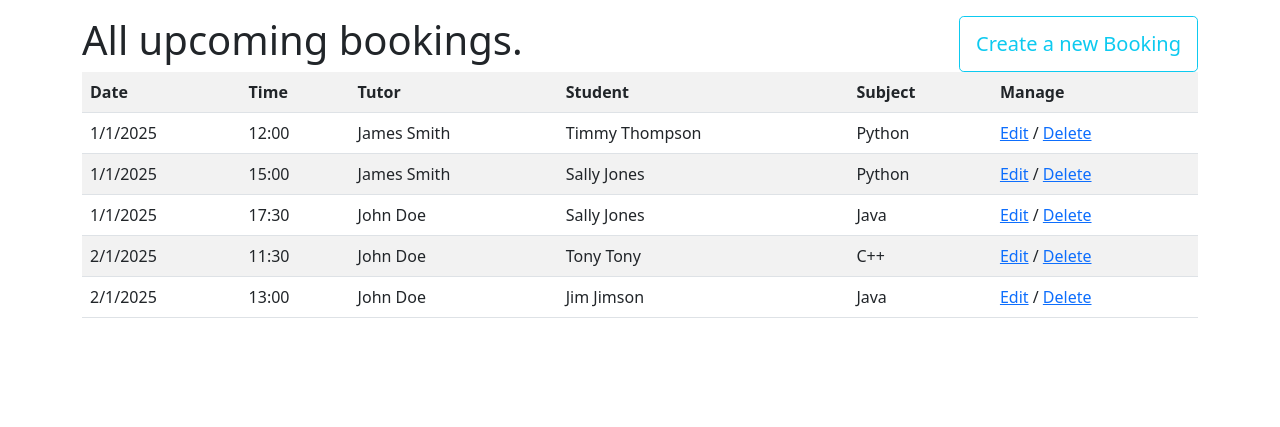
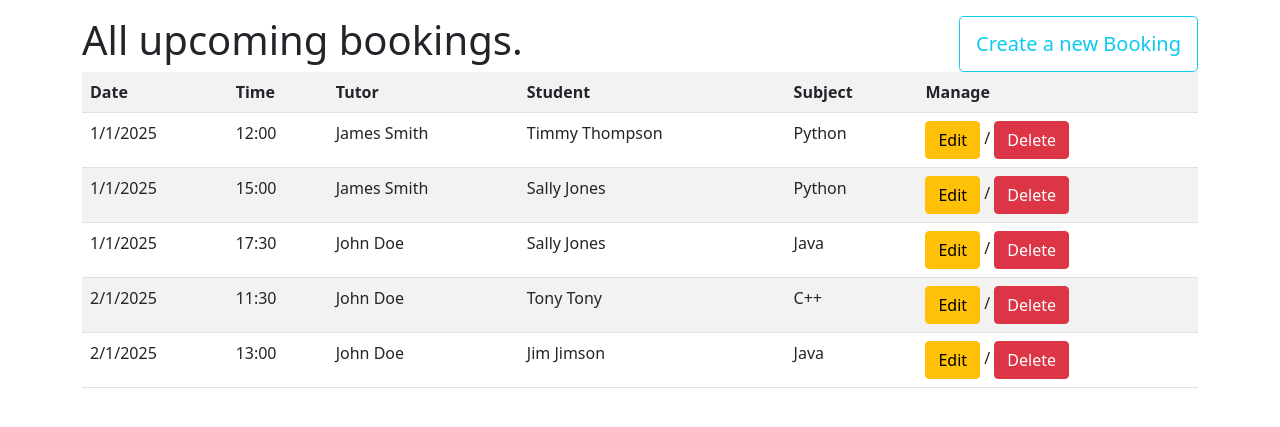
Before and after one commit to izzieyip/SEG-smallgroup, a Django app: template tutorials/templates/view_bookings.html in a window 1280 px wide. Shown: the part 56-483 px from the top of the page. Run offline with Django 3.2, Linux system fonts and the light colour scheme; the template is opened without the code that fills it, so the values that code supplies are empty; some libraries are stand-ins or nearby versions.

Commit message:
Update view_bookings.html
Add non-functional modal to table's delete buttons

```diff
--- a/tutorials/templates/view_bookings.html
+++ b/tutorials/templates/view_bookings.html
@@ -8,7 +8,7 @@
     </div>
     <div class="col-4 d-grid gap-2 d-md-flex justify-content-md-end">
       <button type="button" class="btn btn-outline-info btn-lg">Create a new Booking</button>
-      <!-- use <a href="{ url 'create_booking' } (with %s)" class="button">Create a new Booking</a> for hyperlink -->
+      <!-- use <a href="{ url 'create_booking' } (with %)" class="button">Create a new Booking</a> for hyperlink -->
     </div>
   </div>
   <table class="table table-striped">
@@ -29,7 +29,10 @@
       <td>James Smith</td>
       <td>Timmy Thompson</td>
       <td>Python</td>
-      <td><a href="TBC">Edit</a> / <a href="TBC">Delete</a></td>
+      <td>
+        <a href="TBC" class="btn btn-warning">Edit</a> /
+        <button type="button" class="btn btn-danger" data-bs-toggle="modal" data-bs-target="#deleteConfirm">Delete</button>
+      </td>
     </tr>
 
     <tr>
@@ -38,7 +41,10 @@
       <td>James Smith</td>
       <td>Sally Jones</td>
       <td>Python</td>
-      <td><a href="TBC">Edit</a> / <a href="TBC">Delete</a></td>
+      <td>
+        <a href="TBC" class="btn btn-warning">Edit</a> /
+        <button type="button" class="btn btn-danger" data-bs-toggle="modal" data-bs-target="#deleteConfirm">Delete</button>
+      </td>
     </tr>
 
     <tr>
@@ -47,7 +53,10 @@
       <td>John Doe</td>
       <td>Sally Jones</td>
       <td>Java</td>
-      <td><a href="TBC">Edit</a> / <a href="TBC">Delete</a></td>
+      <td>
+        <a href="TBC" class="btn btn-warning">Edit</a> /
+        <button type="button" class="btn btn-danger" data-bs-toggle="modal" data-bs-target="#deleteConfirm">Delete</button>
+      </td>
     </tr>
 
     <tr>
@@ -56,7 +65,10 @@
       <td>John Doe</td>
       <td>Tony Tony</td>
       <td>C++</td>
-      <td><a href="TBC">Edit</a> / <a href="TBC">Delete</a></td>
+      <td>
+        <a href="TBC" class="btn btn-warning">Edit</a> /
+        <button type="button" class="btn btn-danger" data-bs-toggle="modal" data-bs-target="#deleteConfirm">Delete</button>
+      </td>
     </tr>
 
     <tr>
@@ -65,7 +77,10 @@
       <td>John Doe</td>
       <td>Jim Jimson</td>
       <td>Java</td>
-      <td><a href="TBC">Edit</a> / <a href="TBC">Delete</a></td>
+      <td>
+        <a href="TBC" class="btn btn-warning">Edit</a> /
+        <button type="button" class="btn btn-danger" data-bs-toggle="modal" data-bs-target="#deleteConfirm">Delete</button>
+      </td>
     </tr>
 
     <!--end temp-->
@@ -78,10 +93,32 @@
       <td>{{booking.tutor.full_name}}</td>
       <td>{{booking.student.full_name}}</td>
       <td>{{booking.subject}}</td>
-      <td><a href="TBC">Edit</a> / <a href="TBC">Delete</a></td>
+      <td>
+        <a href="TBC" class="btn btn-warning">Edit</a> /
+        <button type="button" class="btn btn-danger" data-bs-toggle="modal" data-bs-target="#deleteConfirm">Delete</button>
+      </td>
       <!-- use {% url 'update_booking' id %} for edit hyperlink-->
     </tr>
     {% endfor %}
   </table>
 </div>
+
+<!-- Modal -->
+<div class="modal fade" id="deleteConfirm" tabindex="-1" aria-labelledby="deleteConfirmLabel" aria-hidden="true">
+  <div class="modal-dialog">
+    <div class="modal-content">
+      <div class="modal-header">
+        <h1 class="modal-title fs-5" id="deleteConfirmLabel">Delete Booking</h1>
+        <button type="button" class="btn-close" data-bs-dismiss="modal" aria-label="Close"></button>
+      </div>
+      <div class="modal-body">
+        Are you sure you want to cancel this booking and delete all of its data?
+      </div>
+      <div class="modal-footer">
+        <button type="button" class="btn btn-secondary" data-bs-dismiss="modal">Close</button>
+        <button type="button" class="btn btn-danger">Delete</button>
+      </div>
+    </div>
+  </div>
+</div>
 {% endblock %}
```
